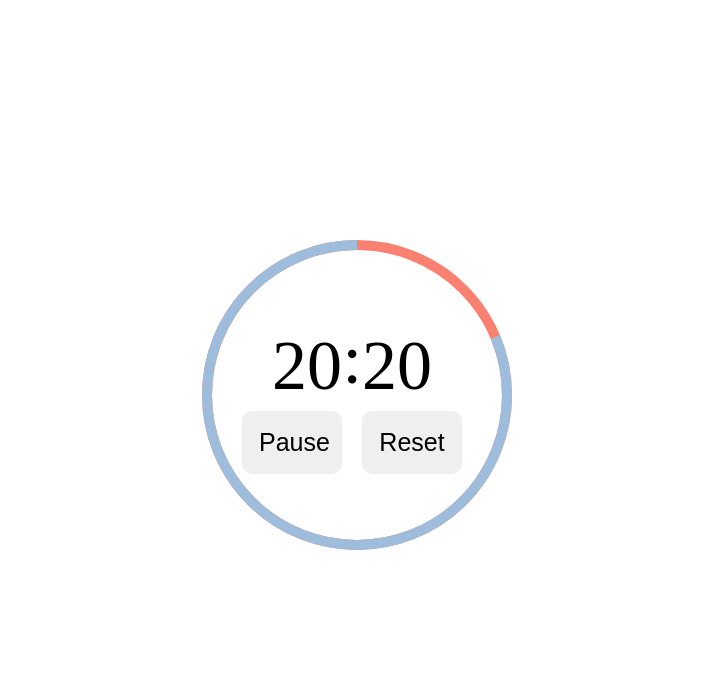
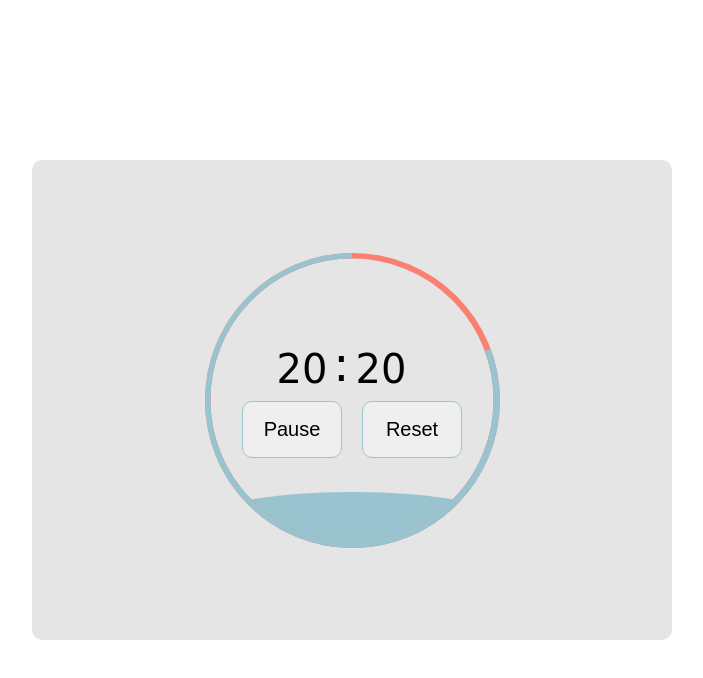
Before and after one commit to Alex-Rubanov/pomodoro-app, a plain HTML site: page index.html in a window 1280 px wide. Both pictures are taken after a click on the button "Play". Shown: the whole page, without its empty margins (288-991 px from the left). Drawn offline with Linux system fonts and the light colour scheme; a web font is replaced by a local one.

Commit message:
added color fill circle progress bar and small UI changes

```diff
--- a/index.html
+++ b/index.html
@@ -6,6 +6,7 @@
     <meta name="viewport" content="width=device-width, initial-scale=1.0">
     <title>Pomodoro app</title>
     <script defer src="./script.js"></script>
+    <link rel="preconnect" href="https://fonts.googleapis.com"><link rel="preconnect" href="https://fonts.gstatic.com" crossorigin><link href="https://fonts.googleapis.com/css2?family=Josefin+Sans:wght@400;700&family=Unbounded:wght@200;400;800&display=swap" rel="stylesheet">
     <link rel="stylesheet" href="./style.css">
 </head>
 <body>
@@ -13,8 +14,8 @@
         <div class="app-circle">
            <div class="circle-border">
             <svg>
-                <circle cx="250" cy="250" r="150"></circle>
-                <circle cx="250" cy="250" r="150" id="circle"></circle>
+                <circle cx="245" cy="245" r="145"></circle>
+                <circle cx="245" cy="245" r="145" id="circle"></circle>
             </svg>
             <div class="timer">
                 <div class="timer-minutes">25</div>
--- a/script.js
+++ b/script.js
@@ -8,6 +8,7 @@ const minutes = document.querySelector('.timer-minutes');
 const seconds = document.querySelector('.timer-seconds');
 const playBtn = document.querySelector('.play-btn');
 const resetBtn = document.querySelector('.reset-btn');
+const circle = document.querySelector('.app-circle');
 const circleBorder = document.querySelector('.app-circle svg circle');
 const circleTimer = document.querySelector('.app-circle svg circle:nth-child(2)');
 
@@ -16,11 +17,15 @@ const breakTime = 5 * 60;
 
 let remainingSessionTime = totalTime;
 let intervalID;
-let breakID = true;
+let breakTimeID = true;
 
 // Step for circleTimeProgress and updateCircleTime()
 let step = +(SVG_STROKE_DASHOFFSET / totalTime);
 let circleTimeProgress = 0;
+
+// Color fill inside the circle
+let colorFill = 100 / totalTime;
+let colorFillProgress = 0;
 
 const addZero = (number) => {
     if (number >= 0 && number < 10) {
@@ -30,62 +35,75 @@ const addZero = (number) => {
     }
 };
 
-const updateTime = (min = 25, sec = 0) => {
+const updateClockTime = (min = 25, sec = 0) => {
     minutes.textContent = addZero(min);
     seconds.textContent = addZero(sec);
 };
 
-const updateCircleTime = () => {
+const updateCircleBorderProgress = () => {
     circleTimeProgress += step;
 
     circleTimer.style.strokeDashoffset = circleTimeProgress;
 };
 
-const setTime = () => {
+const colorProgressBar = () => {
+    colorFillProgress += colorFill;
+
+    circle.style.setProperty('--height', `${colorFillProgress}%`);
+};
+
+const setClockTime = () => {
     remainingSessionTime--;
 
     let sec = Math.floor(remainingSessionTime % 60);
     let min = Math.floor((remainingSessionTime / 60) % 25);
 
-    updateTime(min, sec);
-    updateCircleTime();
+    updateClockTime(min, sec);
+    updateCircleBorderProgress();
+    colorProgressBar();
     clearTimer();
 };
 
-const animateCircle = (duration) => {
+const createAnimatedCircle = (delay) => {
     const parentNode = document.querySelector('.app-circle');
-    const animationClass = breakID ? 'app-circle--border-red' : 'app-circle--border-green';
+    const animationClass = breakTimeID ? 'app-circle--border-red' : 'app-circle--border-green';
 
     const circleAnimation = document.createElement('div');
     circleAnimation.classList.add(animationClass);
     parentNode.prepend(circleAnimation);
 
+    parentNode.style.overflow = 'visible';
+
     setTimeout(() => {
         circleAnimation.remove();
-    }, duration);
+        parentNode.style.overflow = 'hidden';
+    }, delay);
 };
 
 const switchToBreakTime = () => {
     remainingSessionTime = breakTime;
     step = +(SVG_STROKE_DASHOFFSET / breakTime);
 
+    colorFillProgress = 0;
+    colorFill = 100 / breakTime;
+
     circleBorder.style.stroke = BREAK_TIME_COLOR;
-    intervalID = setInterval(setTime, 10);
+    intervalID = setInterval(setClockTime, 10);
 };
 
 const clearTimer = () => {
     if (remainingSessionTime <= 0) {
         clearInterval(intervalID);
-        animateCircle(10000);
+        createAnimatedCircle(10000);
 
-        if (breakID) {
+        if (breakTimeID) {
             setTimeout(switchToBreakTime, 10000);
         }
 
         minutes.textContent = '00';
         seconds.textContent = '00';
 
-        breakID = !breakID;
+        breakTimeID = !breakTimeID;
     }
     return;
 };
@@ -105,13 +123,22 @@ const switchBtnToPause= () => {
 };
 
 resetBtn.addEventListener('click', () => {
+    if (!breakTimeID) {
+        breakTimeID = !breakTimeID;
+    }
+
     remainingSessionTime = totalTime;
-    step = breakID ? +(SVG_STROKE_DASHOFFSET / totalTime) : +(SVG_STROKE_DASHOFFSET / breakTime);
+
+    step = breakTimeID ? +(SVG_STROKE_DASHOFFSET / totalTime) : +(SVG_STROKE_DASHOFFSET / breakTime);
     circleTimeProgress = Math.abs(step);
     circleBorder.style.stroke = SESSION_TIME_COLOR;
 
-    updateCircleTime();
-    updateTime();
+    colorFillProgress = 0;
+    colorFill = 100 / totalTime;
+    circle.style.setProperty('--height', 0);
+
+    updateCircleBorderProgress();
+    updateClockTime();
     stopTimer();
     switchBtnToPlay();
 });
@@ -124,7 +151,7 @@ playBtn.addEventListener('click', () => {
     }
 
     if (playBtn.className === 'play-btn' && remainingSessionTime > 0) {
-        intervalID = setInterval(setTime, 10);
+        intervalID = setInterval(setClockTime, 10);
         switchBtnToPause();
         return;
     }
--- a/style.css
+++ b/style.css
@@ -4,33 +4,68 @@
     box-sizing: border-box;
 }
 
+body {
+    font-family: 'Josefin Sans', sans-serif;
+    font-family: 'Unbounded', cursive;
+    position: relative;
+    height: 100vh;
+    display: flex;
+    justify-content: center;
+    align-items: center;
+    z-index: -10;
+}
+
 .app-wrapper {
     position: relative;
-    min-height: 100vh;
+    width: 50%;
+    min-height: 60vh;
+    background-color:rgba(0, 0, 0, 0.1);
+    border-radius: 10px;
     display: flex;
     justify-content: center;
     align-items: center;
     flex-direction: column;
+    overflow: hidden;
+    z-index: -10;
+}
+
+@media (max-width: 750px) {
+    .app-wrapper {
+        width: 95%;
+        height: 70vh;
+    }
 }
 
 .app-circle {
-    width: 300px;
-    height: 300px;
+    width: 295px;
+    height: 295px;
     border-radius: 50%;
     display: flex;
     flex-direction: column;
     align-items: center;
     justify-content: center;
     position: relative;
+    overflow: hidden;
+}
+
+.app-circle:before {
+    content: '';
+    width: 100%;
+    height: var(--height, 0);
+    border-radius: 50%;
+    position: absolute;
+    bottom: 0;
+    background-color: rgb(152, 195, 207);
+    z-index: -5;
 }
 
 .app-circle--border-red, .app-circle--border-green {
     content: '';
     position: absolute;
-    width: 105%;
-    height: 105%;
-    left: -3px;
-    top: -13px;
+    width: 100%;
+    height: 100%;
+    top: 0;
+    left: 0;
     border: 1px solid transparent;
     border-radius: 50%;
     animation: growing-red 2s;
@@ -45,32 +80,32 @@
 @keyframes growing-red {
     0% {
         opacity: 0;
-        transform: scale(0.8);
+        transform: scale(0.95);
     }
     50% {
         opacity: 1;
-        transform: scale(1);
-        box-shadow: 0 0 10px tomato;
+        transform: scale(1.15);
+        box-shadow: 0 0 10px rgb(250, 128, 114);
     }
     100% {
         opacity: 0;
-        transform: scale(1.2);
+        transform: scale(1.3);
     }
 }
 
 @keyframes growing-green {
     0% {
         opacity: 0;
-        transform: scale(0.8);
+        transform: scale(0.95);
     }
     50% {
         opacity: 1;
-        transform: scale(1);
+        transform: scale(1.15);
         box-shadow: 0 0 10px rgb(107,142,35);
     }
     100% {
         opacity: 0;
-        transform: scale(1.2);
+        transform: scale(1.3);
     }
 }
 
@@ -89,13 +124,13 @@
     height: 100%;
     fill: transparent;
     stroke: rgb(250, 128, 114);
-    stroke-width: 10;
+    stroke-width: 7;
     transform: translate(5px, 5px) scale(1);
 }
 
 
 .app-circle svg circle:nth-child(2) {
-    stroke: rgb(158, 188, 219);
+    stroke: rgb(152, 195, 207);
     stroke-dasharray: 943;
 }
 
@@ -108,29 +143,35 @@
 }
 
 .timer-minutes, .timer-seconds {
-    font-size: 70px;
+    font-size: 40px;
+    padding: 0.25rem;
     position: relative;
+}
+
+.timer-seconds {
+    min-width: 80px;
 }
 
 .timer-minutes:after {
     content: ":";
     position: absolute;
-    font-size: 70px;
+    font-size: 48px;
     top: -6px;
-    right: -20px;
+    right: -18px;
 }
 
 .control-btns {
     display: flex;
+    justify-content: center;
     gap: 20px;
 }
 
 .play-btn, .reset-btn, .pause-btn {
     width: 100px;
-    font-size: 25px;
+    font-size: 20px;
     padding: 1rem 1rem;
     border-radius: 10px;
-    border: 1px solid transparent;
+    border: 1px solid rgb(152, 195, 207);
     transition: border 0.2s;
 }
 
```
